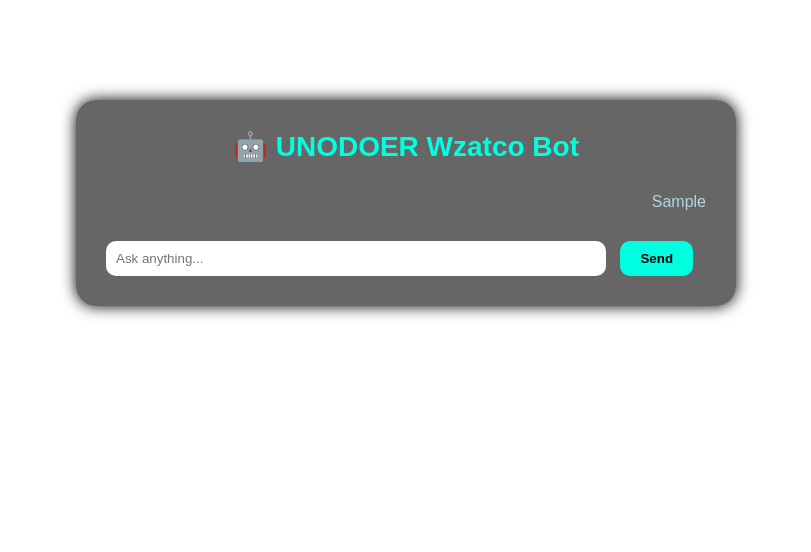
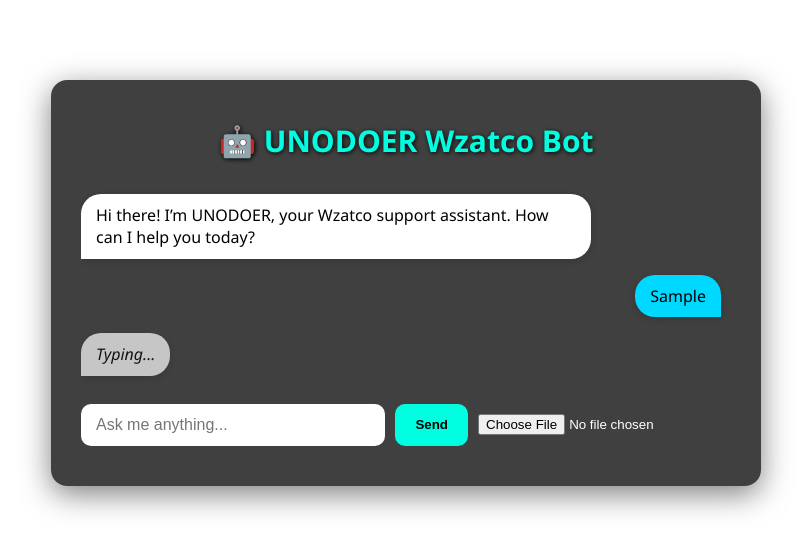
Before and after one commit to Unodoer/unodoer-bot, a website: page public/index.html in a window 1280 px wide. Both pictures are taken after typing "Sample" into the empty fields and a click on the button "Send". Shown: the whole page, without its empty margins (234-1045 px from the left). Drawn offline with Linux system fonts and the light colour scheme; no server answers.

Commit message:
Update index.html

```diff
--- a/public/index.html
+++ b/public/index.html
@@ -8,61 +8,129 @@
     body {
       margin: 0;
       padding: 0;
+      font-family: 'Segoe UI', Tahoma, Geneva, Verdana, sans-serif;
       background-image: url('A_showroom_image_in_the_digital_illustration_mediu.png');
       background-size: cover;
       background-position: center;
-      font-family: Arial, sans-serif;
-      color: white;
+      background-attachment: fixed;
+      color: #fff;
     }
+
     .chat-container {
-      background: rgba(0, 0, 0, 0.6);
-      max-width: 600px;
-      margin: 100px auto;
-      padding: 30px;
-      border-radius: 20px;
-      box-shadow: 0 0 15px #000;
+      background: rgba(0, 0, 0, 0.75);
+      max-width: 650px;
+      margin: 80px auto;
+      padding: 40px 30px;
+      border-radius: 16px;
+      box-shadow: 0 8px 30px rgba(0, 0, 0, 0.5);
+      backdrop-filter: blur(5px);
     }
+
     .chat-header {
       text-align: center;
-      font-size: 28px;
-      font-weight: bold;
-      margin-bottom: 20px;
+      font-size: 30px;
+      font-weight: 700;
       color: #00ffe1;
+      margin-bottom: 25px;
+      text-shadow: 1px 1px 5px #000;
     }
+
     .messages {
-      max-height: 300px;
+      max-height: 350px;
       overflow-y: auto;
       margin-bottom: 20px;
+      padding-right: 10px;
     }
-    .user, .bot {
-      margin: 10px 0;
+
+    .bubble {
+      max-width: 75%;
+      padding: 10px 15px;
+      border-radius: 20px;
+      margin: 8px 0;
+      line-height: 1.4;
+      display: inline-block;
+      word-wrap: break-word;
+      box-shadow: 0 2px 10px rgba(0,0,0,0.2);
+      animation: fadeIn 0.3s ease-in-out;
     }
+
     .user {
       text-align: right;
-      color: #add8e6;
     }
+
+    .user .bubble {
+      background-color: #00d9ff;
+      color: #000;
+      border-bottom-right-radius: 0;
+    }
+
     .bot {
       text-align: left;
-      color: #ffffff;
     }
+
+    .bot .bubble {
+      background-color: #fff;
+      color: #000;
+      border-bottom-left-radius: 0;
+    }
+
+    form {
+      display: flex;
+      gap: 10px;
+      flex-wrap: wrap;
+    }
+
     input[type="text"] {
-      width: 80%;
-      padding: 10px;
+      flex: 1;
+      padding: 12px 15px;
       border-radius: 10px;
       border: none;
-      margin-right: 10px;
+      font-size: 16px;
     }
+
+    input[type="file"] {
+      margin-top: 10px;
+      color: #fff;
+    }
+
     button {
-      padding: 10px 20px;
+      padding: 12px 20px;
       border: none;
       border-radius: 10px;
       background-color: #00ffe1;
-      color: black;
+      color: #000;
       font-weight: bold;
       cursor: pointer;
+      transition: background 0.3s;
     }
+
     button:hover {
       background-color: #00cccc;
+    }
+
+    @media (max-width: 768px) {
+      .chat-container {
+        margin: 30px 10px;
+        padding: 25px 20px;
+      }
+
+      .chat-header {
+        font-size: 24px;
+      }
+
+      input[type="text"] {
+        font-size: 14px;
+      }
+    }
+
+    @keyframes fadeIn {
+      from { opacity: 0; transform: translateY(10px); }
+      to { opacity: 1; transform: translateY(0); }
+    }
+
+    .typing {
+      font-style: italic;
+      opacity: 0.7;
     }
   </style>
 </head>
@@ -71,21 +139,57 @@
     <div class="chat-header">🤖 UNODOER Wzatco Bot</div>
     <div class="messages" id="messages"></div>
     <form id="chat-form">
-      <input type="text" id="user-input" placeholder="Ask anything..." autocomplete="off" required />
+      <input type="text" id="user-input" placeholder="Ask me anything..." autocomplete="off" required />
       <button type="submit">Send</button>
+      <input type="file" id="file-input" />
     </form>
   </div>
+
+  <!-- SOUND FILES -->
+  <audio id="send-sound" src="https://cdn.pixabay.com/audio/2022/03/15/audio_bf6c6ebfa5.mp3"></audio>
+  <audio id="receive-sound" src="https://cdn.pixabay.com/audio/2022/03/15/audio_d264a27328.mp3"></audio>
 
   <script>
     const form = document.getElementById('chat-form');
     const input = document.getElementById('user-input');
     const messagesDiv = document.getElementById('messages');
+    const sendSound = document.getElementById('send-sound');
+    const receiveSound = document.getElementById('receive-sound');
+
+    window.onload = () => {
+      setTimeout(() => {
+        showTyping();
+        setTimeout(() => {
+          removeTyping();
+          appendMessage('bot', "Hi there! I’m UNODOER, your Wzatco support assistant. How can I help you today?");
+          receiveSound.play();
+        }, 1000);
+      }, 300);
+    };
 
     form.addEventListener('submit', async (e) => {
       e.preventDefault();
-      const userText = input.value;
+      const userText = input.value.trim();
+      if (!userText) return;
+
       appendMessage('user', userText);
+      sendSound.play();
       input.value = '';
+
+      if (userText.toLowerCase().includes("speak to agent")) {
+        showTyping();
+        setTimeout(() => {
+          removeTyping();
+          appendMessage('bot', "Sure! Redirecting you to our WhatsApp support...");
+          receiveSound.play();
+          setTimeout(() => {
+            window.location.href = "https://wa.me/918150055103"; // ✅ Your real WhatsApp number
+          }, 1500);
+        }, 1000);
+        return;
+      }
+
+      showTyping();
 
       const response = await fetch('/chat', {
         method: 'POST',
@@ -94,16 +198,50 @@
       });
 
       const data = await response.json();
-      appendMessage('bot', data.reply);
+
+      setTimeout(() => {
+        removeTyping();
+        appendMessage('bot', data.reply);
+        receiveSound.play();
+      }, 1000);
     });
 
     function appendMessage(sender, text) {
-      const messageEl = document.createElement('div');
-      messageEl.classList.add(sender);
-      messageEl.innerText = text;
-      messagesDiv.appendChild(messageEl);
+      const messageWrapper = document.createElement('div');
+      messageWrapper.classList.add(sender);
+
+      const bubble = document.createElement('div');
+      bubble.classList.add('bubble');
+      bubble.innerText = text;
+
+      messageWrapper.appendChild(bubble);
+      messagesDiv.appendChild(messageWrapper);
       messagesDiv.scrollTop = messagesDiv.scrollHeight;
     }
+
+    function showTyping() {
+      const typingEl = document.createElement('div');
+      typingEl.classList.add('bot');
+      typingEl.id = 'typing';
+      typingEl.innerHTML = `<div class="bubble typing">Typing...</div>`;
+      messagesDiv.appendChild(typingEl);
+      messagesDiv.scrollTop = messagesDiv.scrollHeight;
+    }
+
+    function removeTyping() {
+      const typingEl = document.getElementById('typing');
+      if (typingEl) typingEl.remove();
+    }
+
+    // File upload handler
+    document.getElementById('file-input').addEventListener('change', (event) => {
+      const file = event.target.files[0];
+      if (file) {
+        appendMessage('user', `📎 You uploaded: ${file.name}`);
+        sendSound.play();
+        // Optional: Upload to backend
+      }
+    });
   </script>
 </body>
 </html>
```
